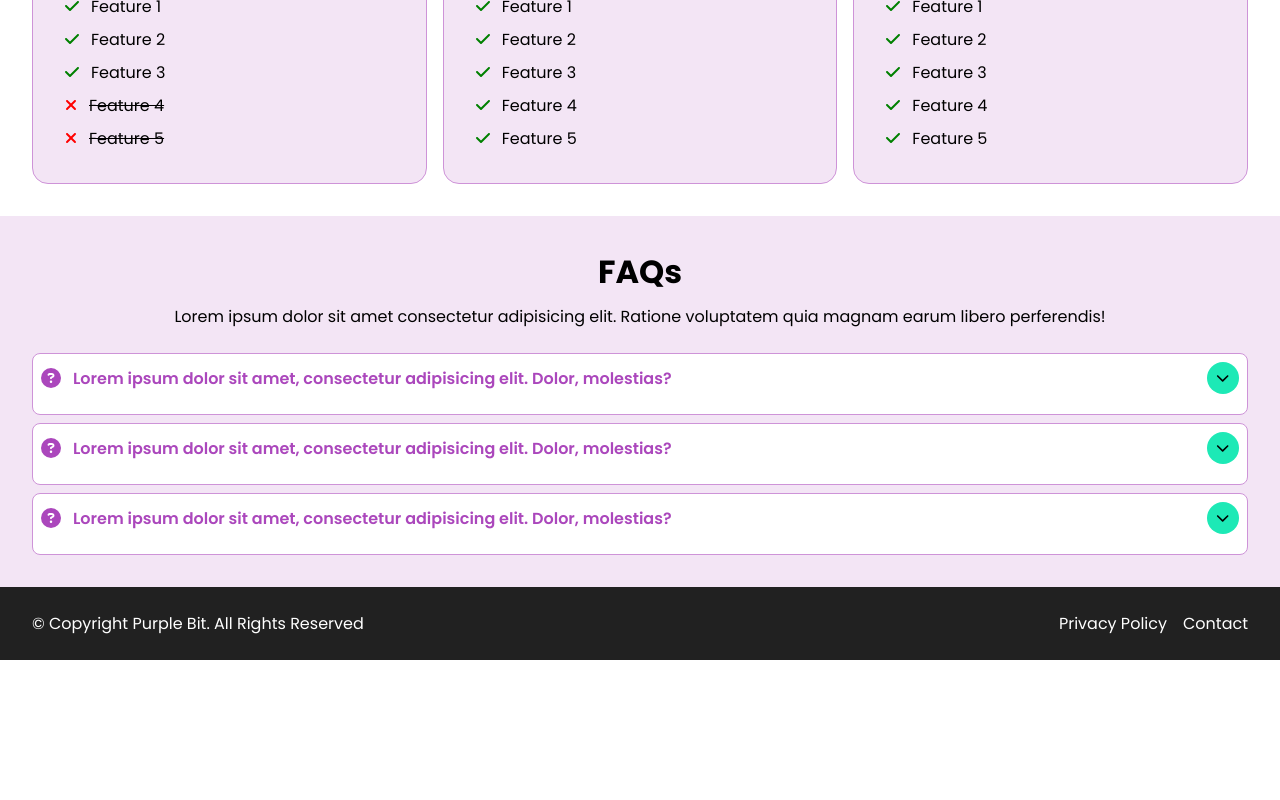
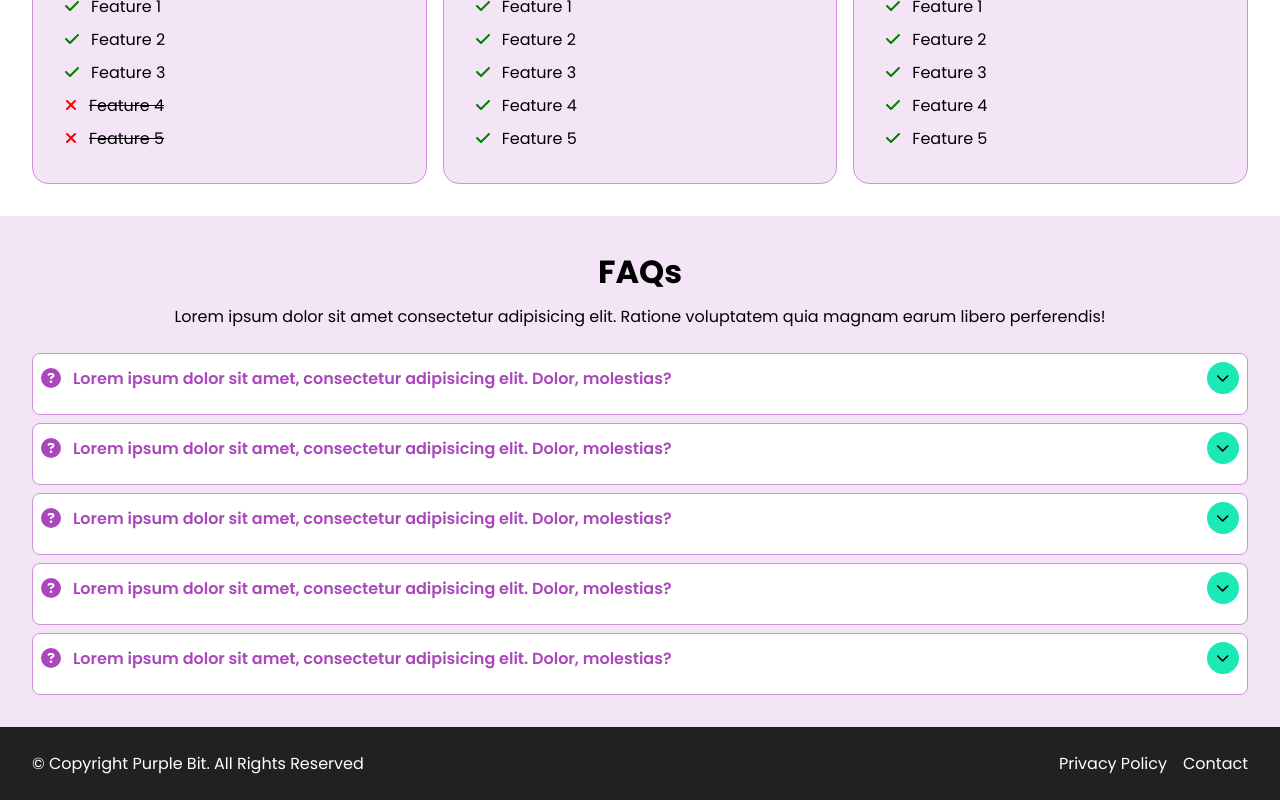
Before and after one commit to manikant-codes/react-course-files-final, a React (Create React App) app: page / in a window 1280 px wide. Shown: the part 2304-3104 px from the top of the page. Before the commit the page ends 2964 px from the top, so only its background shows below. Built offline with nearby package versions, Linux system fonts and the light colour scheme; a web font is replaced by a local one.

Commit message:
faqs row

```diff
--- a/src/components/home/faqsRow/Faq.jsx
+++ b/src/components/home/faqsRow/Faq.jsx
@@ -1,21 +1,24 @@
-import React, { useEffect, useRef, useState } from "react";
-import styles from "../../../styles/home/faqsRow.module.css";
-import { FontAwesomeIcon } from "@fortawesome/react-fontawesome";
 import {
   faChevronDown,
   faCircleQuestion,
 } from "@fortawesome/free-solid-svg-icons";
+import { FontAwesomeIcon } from "@fortawesome/react-fontawesome";
+import React from "react";
+import styles from "../../../styles/home/faqsRow.module.css";
 
-function Faq() {
-  const [isExpanded, setIsExpanded] = useState(false);
+function Faq(props) {
+  // const [isExpanded, setIsExpanded] = useState(false);
+  const { faq, activeId, setActiveId } = props;
 
-  function handleShowHide(e) {
-    setIsExpanded(!isExpanded);
+  function handleShowHide(id) {
+    setActiveId(id);
   }
 
-  function getHeight() {
-    if (isExpanded) {
-      return 50 + "px";
+  function getHeight(id) {
+    console.log("id", id, activeId);
+    if (id === activeId) {
+      const height = document.getElementById("faq_" + id)?.clientHeight + "px";
+      return height;
     } else {
       return "0px";
     }
@@ -26,20 +29,25 @@ function Faq() {
       <p className={styles.que}>
         <span className={styles.queAndIcon}>
           <FontAwesomeIcon icon={faCircleQuestion} fontSize={"1.25rem"} />
-          <span>
-            Lorem ipsum dolor sit amet, consectetur adipisicing elit. Dolor,
-            molestias?
-          </span>
+          <span>{faq.que}</span>
         </span>
-        <button className={styles.moreBtn} onClick={handleShowHide}>
+        <button
+          className={styles.moreBtn}
+          onClick={function () {
+            handleShowHide(faq.id);
+          }}
+        >
           <FontAwesomeIcon icon={faChevronDown} />
         </button>
       </p>
-
-      <p className={`${styles.ans}`} style={{ height: getHeight() }}>
-        Lorem ipsum dolor sit amet, consectetur adipisicing elit. At nisi nobis
-        consectetur itaque ullam nihil officia eligendi rem minima blanditiis.
-      </p>
+      <div
+        className={styles.ansContainer}
+        style={{ height: getHeight(faq.id) }}
+      >
+        <p id={"faq_" + faq.id} className={`${styles.ans}`}>
+          {faq.ans}
+        </p>
+      </div>
     </div>
   );
 }
--- a/src/components/home/faqsRow/FaqsRow.jsx
+++ b/src/components/home/faqsRow/FaqsRow.jsx
@@ -1,9 +1,12 @@
-import React from "react";
+import React, { useState } from "react";
 import Faq from "./Faq";
 import Title from "../../common/Title";
 import styles from "../../../styles/home/faqsRow.module.css";
+import { faqs } from "../../../data/home";
 
 function FaqsRow() {
+  const [activeId, setActiveId] = useState(1);
+
   return (
     <div className={styles.rowContainer}>
       <Title
@@ -11,9 +14,16 @@ function FaqsRow() {
         desc="Lorem ipsum dolor sit amet consectetur adipisicing elit. Ratione voluptatem quia magnam earum libero perferendis!"
       />
       <div className={styles.faqsContainer}>
-        <Faq />
-        <Faq />
-        <Faq />
+        {faqs.map((value) => {
+          return (
+            <Faq
+              key={value.id}
+              faq={value}
+              activeId={activeId}
+              setActiveId={setActiveId}
+            />
+          );
+        })}
       </div>
     </div>
   );
--- a/src/data/home.js
+++ b/src/data/home.js
@@ -105,3 +105,31 @@ export const plans = [
     ],
   },
 ];
+
+export const faqs = [
+  {
+    id: 1,
+    que: "Lorem ipsum dolor sit amet, consectetur adipisicing elit. Dolor, molestias?",
+    ans: "Lorem ipsum dolor sit amet, consectetur adipisicing elit. At nisi nobis consectetur itaque ullam nihil officia eligendi rem minima blanditiis.",
+  },
+  {
+    id: 2,
+    que: "Lorem ipsum dolor sit amet, consectetur adipisicing elit. Dolor, molestias?",
+    ans: "Lorem ipsum dolor sit amet, consectetur adipisicing elit. At nisi nobis consectetur itaque ullam nihil officia eligendi rem minima blanditiis. Lorem ipsum dolor sit amet, consectetur adipisicing elit. At nisi nobis consectetur itaque ullam nihil officia eligendi rem minima blanditiis.",
+  },
+  {
+    id: 3,
+    que: "Lorem ipsum dolor sit amet, consectetur adipisicing elit. Dolor, molestias?",
+    ans: "Lorem ipsum dolor sit amet, consectetur adipisicing elit. At nisi nobis consectetur itaque ullam nihil officia eligendi rem minima blanditiis. Lorem ipsum dolor sit amet, consectetur adipisicing elit. At nisi nobis consectetur itaque ullam nihil officia eligendi rem minima blanditiis. Lorem ipsum dolor sit amet, consectetur adipisicing elit. At nisi nobis consectetur itaque ullam nihil officia eligendi rem minima blanditiis.",
+  },
+  {
+    id: 4,
+    que: "Lorem ipsum dolor sit amet, consectetur adipisicing elit. Dolor, molestias?",
+    ans: "Lorem ipsum dolor sit amet, consectetur adipisicing elit. At nisi nobis consectetur itaque ullam nihil officia eligendi rem minima blanditiis.",
+  },
+  {
+    id: 5,
+    que: "Lorem ipsum dolor sit amet, consectetur adipisicing elit. Dolor, molestias?",
+    ans: "Lorem ipsum dolor sit amet, consectetur adipisicing elit. At nisi nobis consectetur itaque ullam nihil officia eligendi rem minima blanditiis.",
+  },
+];
--- a/src/styles/home/faqsRow.module.css
+++ b/src/styles/home/faqsRow.module.css
@@ -42,6 +42,12 @@
 }
 
 .ans {
+  /* height: 0px; */
+  /* overflow: hidden; */
+  /* transition: all 0.5s ease; */
+}
+
+.ansContainer {
   height: 0px;
   overflow: hidden;
   transition: all 0.5s ease;
```
